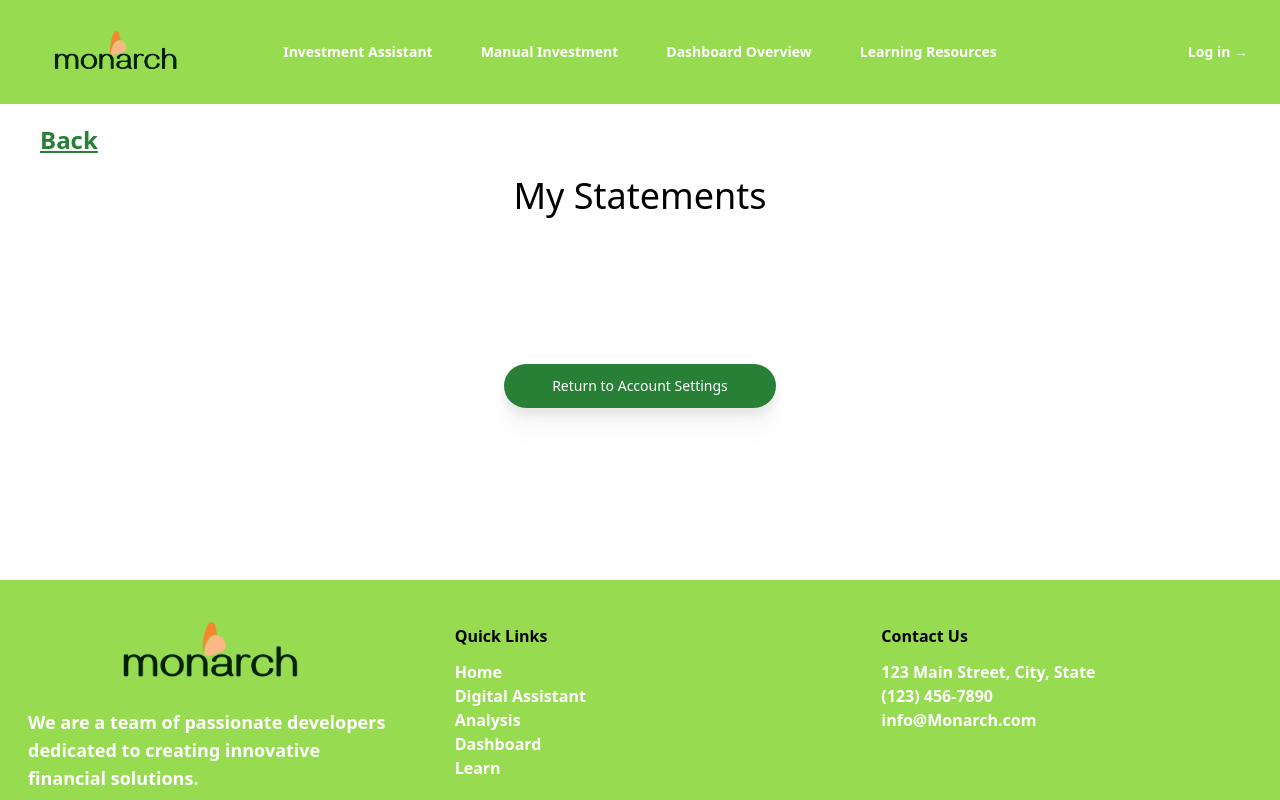
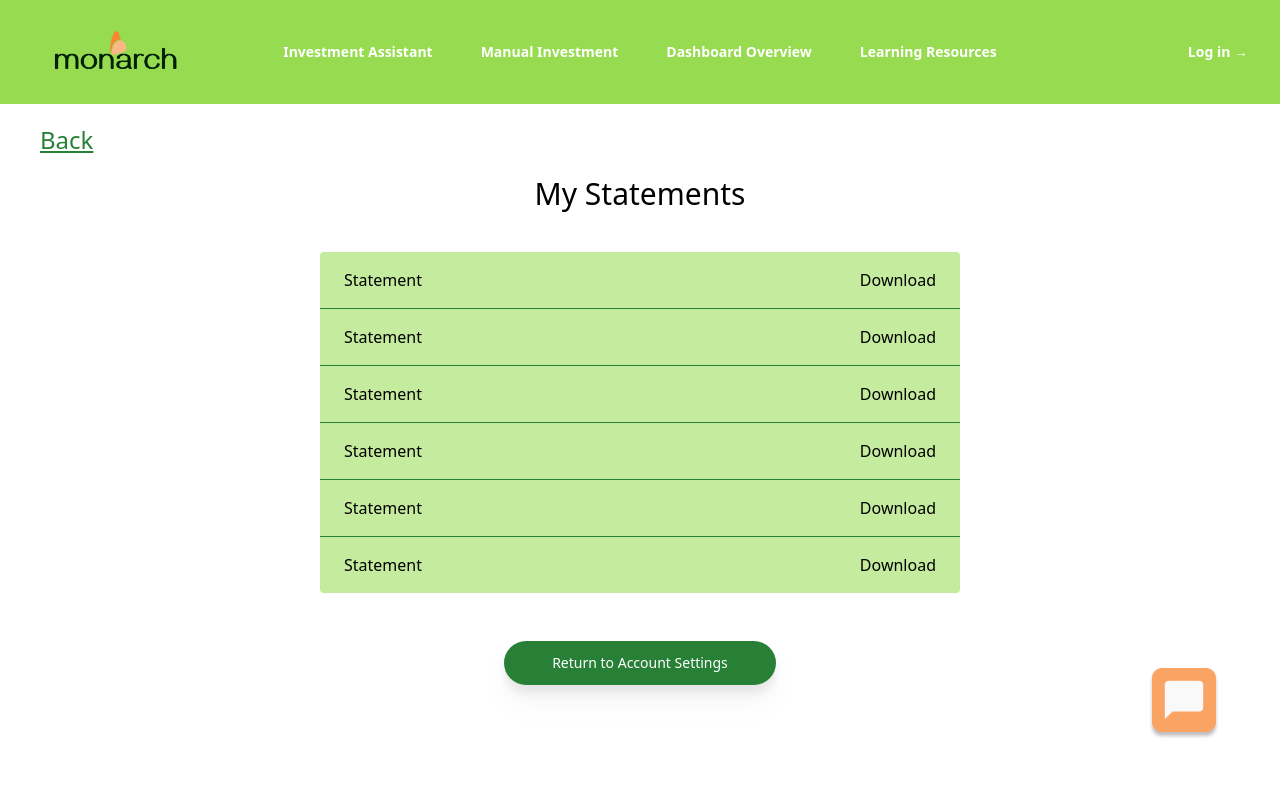
Before and after one commit to aabusaif8/Hackathon--Team2-V2, a React (Create React App) app: page /mystatements in a window 1280 px wide. Shown: the top 800 px of the page. Built offline with nearby package versions, Linux system fonts and the light colour scheme.

Commit message:
added chatbot bubble and popup

```diff
--- a/package.json
+++ b/package.json
@@ -3,12 +3,15 @@
   "version": "0.1.0",
   "private": true,
   "dependencies": {
+    "@coreui/icons": "^3.0.1",
+    "@coreui/icons-react": "^2.2.1",
     "@headlessui/react": "^2.0.3",
     "@heroicons/react": "^2.1.3",
     "@tailwindcss/forms": "^0.5.7",
     "@testing-library/jest-dom": "^5.17.0",
     "@testing-library/react": "^13.4.0",
     "@testing-library/user-event": "^13.5.0",
+    "axios": "^1.7.0",
     "react": "^18.3.1",
     "react-dom": "^18.3.1",
     "react-router-dom": "^6.23.1",
--- a/src/App.js
+++ b/src/App.js
@@ -1,4 +1,4 @@
-import React from 'react'
+import React, { useState } from 'react';
 import { BrowserRouter, Route, Routes } from 'react-router-dom';
 import LandingPage from './pages/LandingPage';
 import Dashboard from './pages/Dashboard';
@@ -11,25 +11,46 @@ import PersonalInformation from './pages/personalSettings/PersonalInformation';
 import LinkedAccounts from './pages/personalSettings/LinkedAccounts';
 import MyStatements from './pages/securityandPrivacy/MyStatements';
 import ChangePassword from './pages/securityandPrivacy/ChangePassword';
+import ChatbotPopup from './components/ChatBotPopup';
+import chatboticon from './assets/chatboticon.png';
 
 function App() {
+  const [showChatbot, setShowChatbot] = useState(false);
+
+  const handleChatbotToggle = () => {
+    setShowChatbot(!showChatbot);
+  };
+
   return (
-    <div>
+    <div className="relative">
       <BrowserRouter>
         <Routes>
-          <Route exact path="/" element={<LandingPage />}/>
-          <Route path="/dashboard" element={<Dashboard />}/>
-          <Route path="/myAccount" element={<MyAccount />}/>
-          <Route path="/legal" element={<Legal />}/>
-          <Route path="/gethelp" element={<GetHelp />}/>
-          <Route path="/twostepauthentication" element={<TwoStepAuthentication />}/>
-          <Route path="/accessibility" element={<Accessibility />}/>
-          <Route path="/personalinformation" element={<PersonalInformation />}/>
-          <Route path="/linkedaccounts" element={<LinkedAccounts />}/>
-          <Route path="/mystatements" element={<MyStatements />}/>
-          <Route path="/changepassword" element={<ChangePassword />}/>
+          <Route exact path="/" element={<LandingPage />} />
+          <Route path="/dashboard" element={<Dashboard />} />
+          <Route path="/myAccount" element={<MyAccount />} />
+          <Route path="/legal" element={<Legal />} />
+          <Route path="/gethelp" element={<GetHelp />} />
+          <Route path="/twostepauthentication" element={<TwoStepAuthentication />} />
+          <Route path="/accessibility" element={<Accessibility />} />
+          <Route path="/personalinformation" element={<PersonalInformation />} />
+          <Route path="/linkedaccounts" element={<LinkedAccounts />} />
+          <Route path="/mystatements" element={<MyStatements />} />
+          <Route path="/changepassword" element={<ChangePassword />} />
         </Routes>
       </BrowserRouter>
+
+      <button
+        className="fixed bottom-4 right-4 bg-transparent hover:bg-gray-200 rounded-full p-2"
+        onClick={handleChatbotToggle}
+      >
+        <img src={chatboticon} alt="Chatbot Icon" className="scale-50" />
+      </button>
+
+      {showChatbot && (
+        <div className="fixed bottom-4 right-4 z-50 bg-white rounded-lg shadow-lg p-4 max-w-md">
+          <ChatbotPopup onClose={() => setShowChatbot(false)} />
+        </div>
+      )}
     </div>
   );
 }
--- /dev/null
+++ b/src/components/ChatBot.js
@@ -0,0 +1,66 @@
+import { useState } from "react";
+import axios from "axios";
+
+const HTTP_ENDPOINT = "http://localhost:8080/chatbot";
+
+async function sendPrompt(prompt) {
+  const response = await axios.post(HTTP_ENDPOINT, { prompt });
+  return response.data;
+}
+
+const Chatbot = () => {
+  const [prompt, setPrompt] = useState("");
+  const [response, setResponse] = useState("");
+  const [error, setError] = useState("");
+
+  const handleSubmit = async (event) => {
+    event.preventDefault();
+    if (!prompt.trim()) return;
+    setError("");
+
+    try {
+      const resData = await sendPrompt(prompt);
+      setResponse(resData);
+    } catch (error) {
+      setError("Failed to fetch response. Please try again.");
+    }
+
+    setPrompt("");
+  };
+
+  const handlePrompt = (event) => {
+    setPrompt(event.target.value);
+  };
+
+  return (
+    <div className="fixed bottom-4 right-4 z-50 bg-white rounded-lg shadow-lg p-4 max-w-md">
+      <h1 className="text-lg font-semibold mb-4">OpenAI Chatbot</h1>
+      <form className="mb-4" onSubmit={handleSubmit}>
+        <label className="block mb-2">Ask a question</label>
+        <div className="flex">
+          <input
+            type="text"
+            placeholder="Enter your question here ..."
+            value={prompt}
+            onChange={handlePrompt}
+            className="flex-grow mr-2 px-3 py-2 border border-gray-300 rounded-lg focus:outline-none focus:ring-2 focus:ring-blue-500"
+          />
+          <button
+            className="bg-blue-500 hover:bg-blue-700 text-white font-bold py-2 px-4 rounded"
+            type="submit"
+          >
+            Submit
+          </button>
+        </div>
+      </form>
+      {error && <div className="text-red-500 mb-4">{error}</div>}
+      <div className="response">
+        <p>
+          {response || "Submit your question in the text field above ..."}
+        </p>
+      </div>
+    </div>
+  );
+};
+
+export default Chatbot;
--- /dev/null
+++ b/src/components/ChatBotPopup.js
@@ -0,0 +1,75 @@
+import { useState } from "react";
+import axios from "axios";
+
+const HTTP_ENDPOINT = "http://localhost:8080/chatbot";
+
+async function sendPrompt(prompt) {
+  const response = await axios.post(HTTP_ENDPOINT, { prompt });
+  return response.data;
+}
+
+const ChatbotPopup = ({ onClose }) => {
+  const [prompt, setPrompt] = useState("");
+  const [response, setResponse] = useState("");
+  const [error, setError] = useState("");
+
+  const handleSubmit = async (event) => {
+    event.preventDefault();
+    if (!prompt.trim()) return;
+    setError("");
+
+    try {
+      const resData = await sendPrompt(prompt);
+      setResponse(resData);
+    } catch (error) {
+      setError("Failed to fetch response. Please try again.");
+    }
+
+    setPrompt("");
+  };
+
+  const handlePrompt = (event) => {
+    setPrompt(event.target.value);
+  };
+
+  return (
+    <div className="chatbot-popup fixed bottom-4 right-4 z-50">
+      <div className="chatbot-popup-content bg-white rounded-lg shadow-lg p-4 max-w-md">
+        <span className="close-button absolute top-2 right-2 text-gray-500 hover:text-gray-700 cursor-pointer" onClick={onClose}>
+          &times;
+        </span>
+        <div className="border-black border-b">
+        <h1 className="title text-lg font-semibold mb-1">Investment Assistant</h1>
+        <p >Support Agent</p>
+        </div>
+        <div className="mt-10">
+        <form className="form" onSubmit={handleSubmit}>
+          <label>Ask a question</label>
+          <div className="form-container">
+            <div className="form-group">
+              <input
+                type="text"
+                placeholder="Enter your question here ..."
+                value={prompt}
+                onChange={handlePrompt}
+              />
+            </div>
+            <button className="btn" type="submit">
+              Submit
+            </button>
+
+          </div>
+        </form>
+        </div>
+        {error && <div className="error">{error}</div>}
+        <div className="response">
+          <p>
+            {response || "Submit your question in the text field above ..."}
+          </p>
+        </div>
+      </div>
+    </div>
+  );
+};
+
+export default ChatbotPopup;
--- a/src/pages/LandingPage.js
+++ b/src/pages/LandingPage.js
@@ -7,6 +7,7 @@ import DashboardPreview from '../components/DashboardPreview';
 import Analysis from '../components/Analysis';
 import Learn from '../components/Learn';
 import Footer from '../components/Footer';
+
 
 const LandingPage = () => {
   return (
@@ -24,8 +25,9 @@ const LandingPage = () => {
 
         <Learn />
 
+      <Footer />
 
-      <Footer />
+
     </div>
   );
 };
--- a/src/pages/MyAccount.js
+++ b/src/pages/MyAccount.js
@@ -40,7 +40,7 @@ function MyAccount() {
       <nav>
         <ul>
           <li className='block px-6 py-4 border-b border-dark-green hover:bg-white transition duration-300'>
-            <Link to="/Mystatements">My Statements</Link>
+            <Link to="/mystatements">My Statements</Link>
           </li>
           <li className='block px-6 py-4 border-b border-dark-green hover:bg-white transition duration-300'>
             <Link to="/changepassword">Change Password</Link>
--- a/src/pages/securityandPrivacy/MyStatements.js
+++ b/src/pages/securityandPrivacy/MyStatements.js
@@ -8,27 +8,53 @@ function MyStatements(){
     return (
         <div>
             <Navbar />
-            <button className=' text-dark-green text-2xl font-semibold mt-5 ml-10 underline'>Back</button>
+            <button className=' text-dark-green text-2xl  mt-5 ml-10 underline'>Back</button>
 
-            <div className='flex justify-center text-semibold text-4xl py-5'>
-            <h1>My Statements</h1>
-            </div>
 
-            <div className='px-12 py-10 flex justify-center'>
+        <div className='flex justify-center text-semibold text-3xl py-5'>
+        <h1>My Statements</h1>
+        </div>
 
-                {/* Statements */}
+        <div className=' flex justify-center'>
+      <div className=' w-1/2 bg-[#C5eb9e] text-center mt-5 rounded '>
+      <nav>
+        <ul>
+          <li className='flex border-b justify-between px-6 py-4 border-dark-green '>
+            <p>Statement</p>
+            <button> Download</button>
+          </li>
+          <li className='flex border-b justify-between px-6 py-4 border-dark-green '>
+            <p>Statement</p>
+            <button> Download</button>
+          </li>
+          <li className='flex border-b justify-between px-6 py-4 border-dark-green '>
+            <p>Statement</p>
+            <button> Download</button>
+          </li>
+          <li className='flex border-b justify-between px-6 py-4 border-dark-green '>
+            <p>Statement</p>
+            <button> Download</button>
+          </li>
+          <li className='flex border-b justify-between px-6 py-4 border-dark-green '>
+            <p>Statement</p>
+            <button> Download</button>
+          </li>
+          <li className='flex justify-between px-6 py-4 border-dark-green '>
+            <p>Statement</p>
+            <button> Download</button>
+          </li>
+        </ul>
+      </nav>
 
-            </div>
-
-            <div className='space-x-12 drop-shadow-xl text-center pb-12'>
+      </div>
+      </div>
+      <div className='space-x-12 drop-shadow-xl text-center pb-12'>
         <Link to="/myaccount">
           <button className='bg-dark-green text-white text-sm py-3 px-12 rounded-full mt-12 font-normal mx-auto'>
             Return to Account Settings
           </button>
         </Link>
       </div>
-
-
           <Footer />
 
         </div>
```
Also changed, not shown: src/assets/chatboticon.png (added), 1 other file (tests, documents, lock files or other folders).
